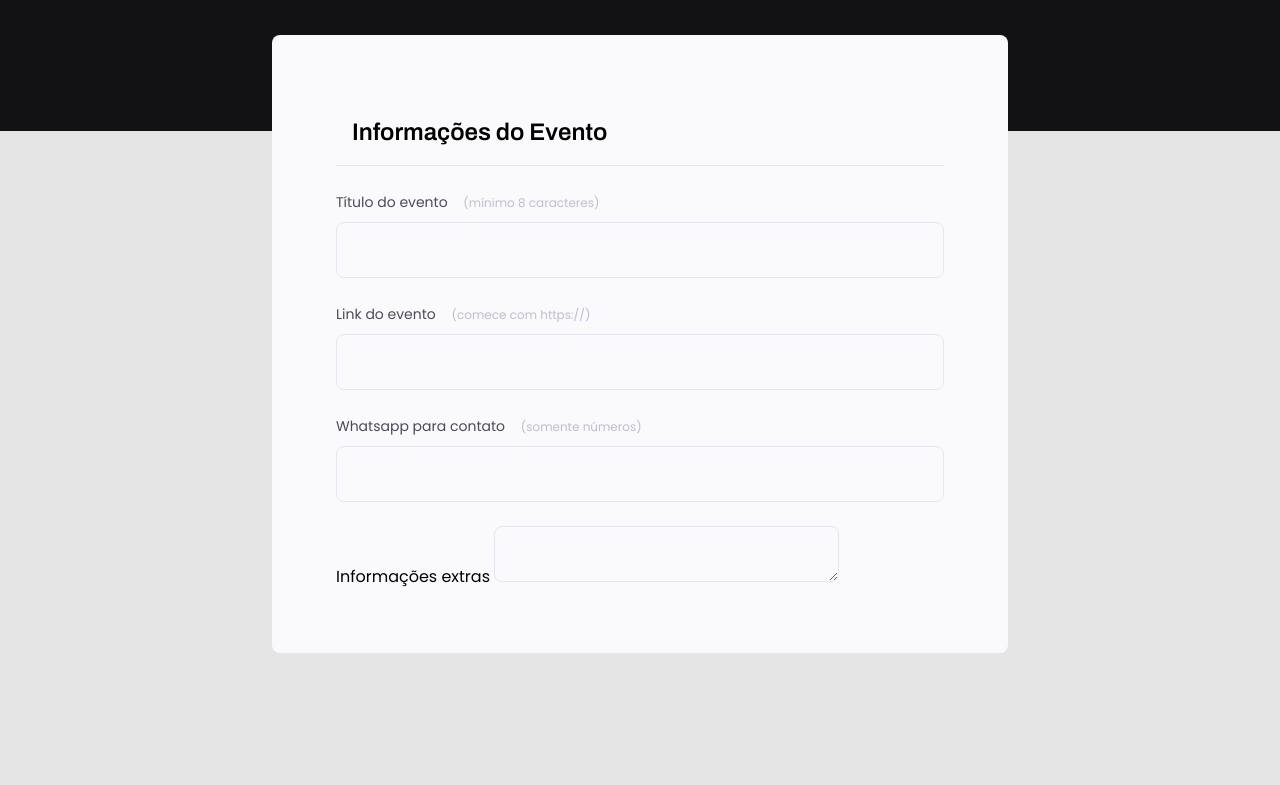
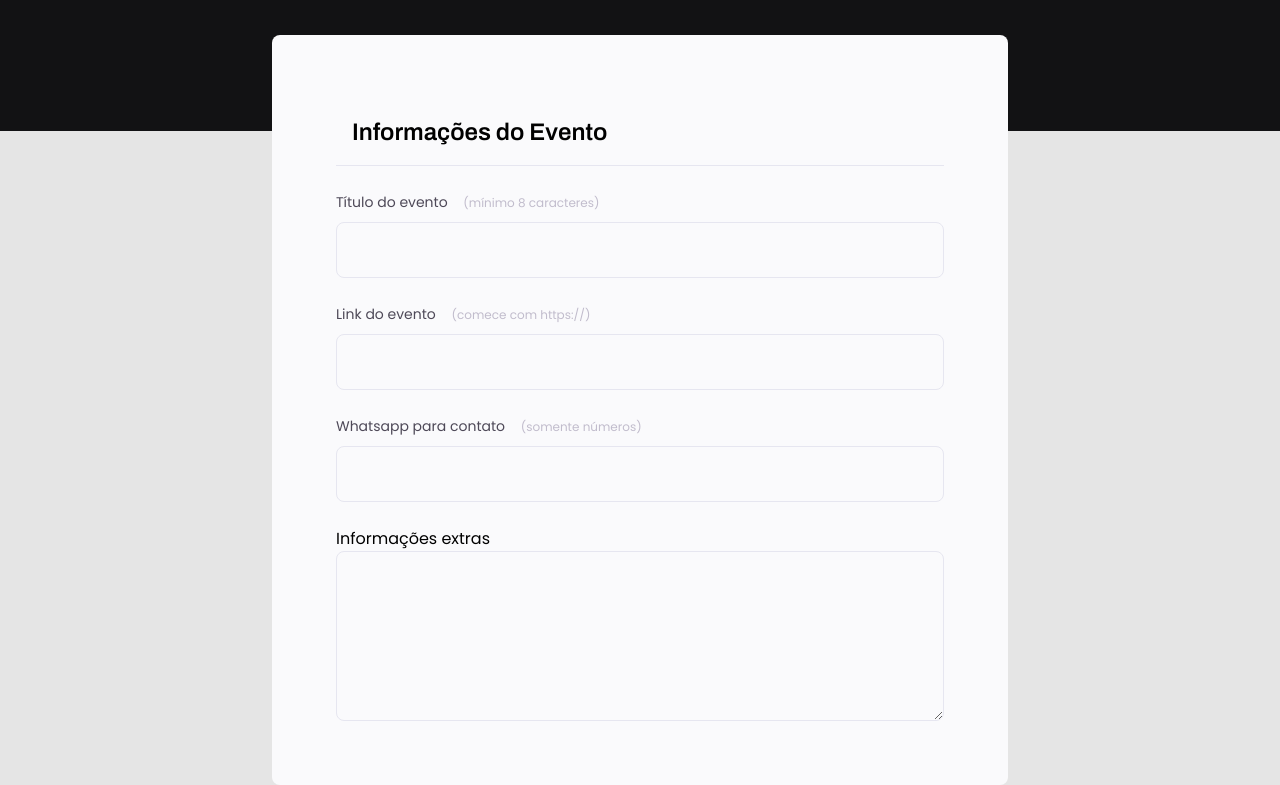
Before and after one commit to theusfelipe/Projeto-04-Forms, a plain HTML site: page index.html in a window 1280 px wide. Shown: the part 237-1022 px from the top of the page. Before the commit the page ends 890 px from the top, so only its background shows below. Drawn offline with Linux system fonts and the light colour scheme.

Commit message:
add modifying textarea

```diff
--- a/style.css
+++ b/style.css
@@ -128,10 +128,18 @@ fieldset legend {
 
 
     color: #C1BCCC;
+    display: flex;
+    flex-direction: column;
 
 }
 
-.input-wrapper textarea {
+.input-wrapper-textarea textarea {
     padding: 0;
     height: 170px;
+
 }
+
+.input-wrapper-textarea {
+    display: flex;
+    flex-direction: column;
+}
```
Also changed, not shown: index.html (+1 -0 lines).
